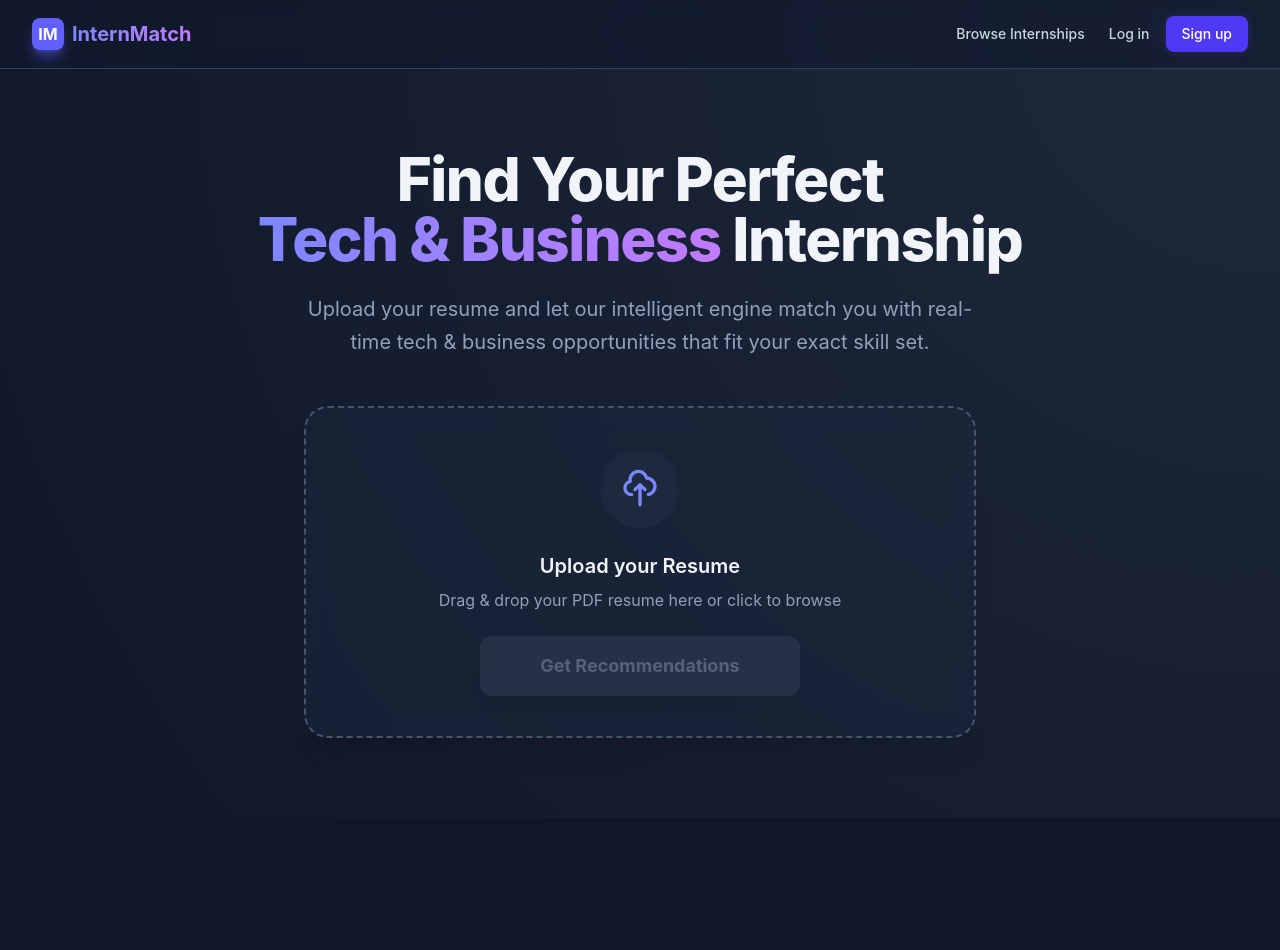
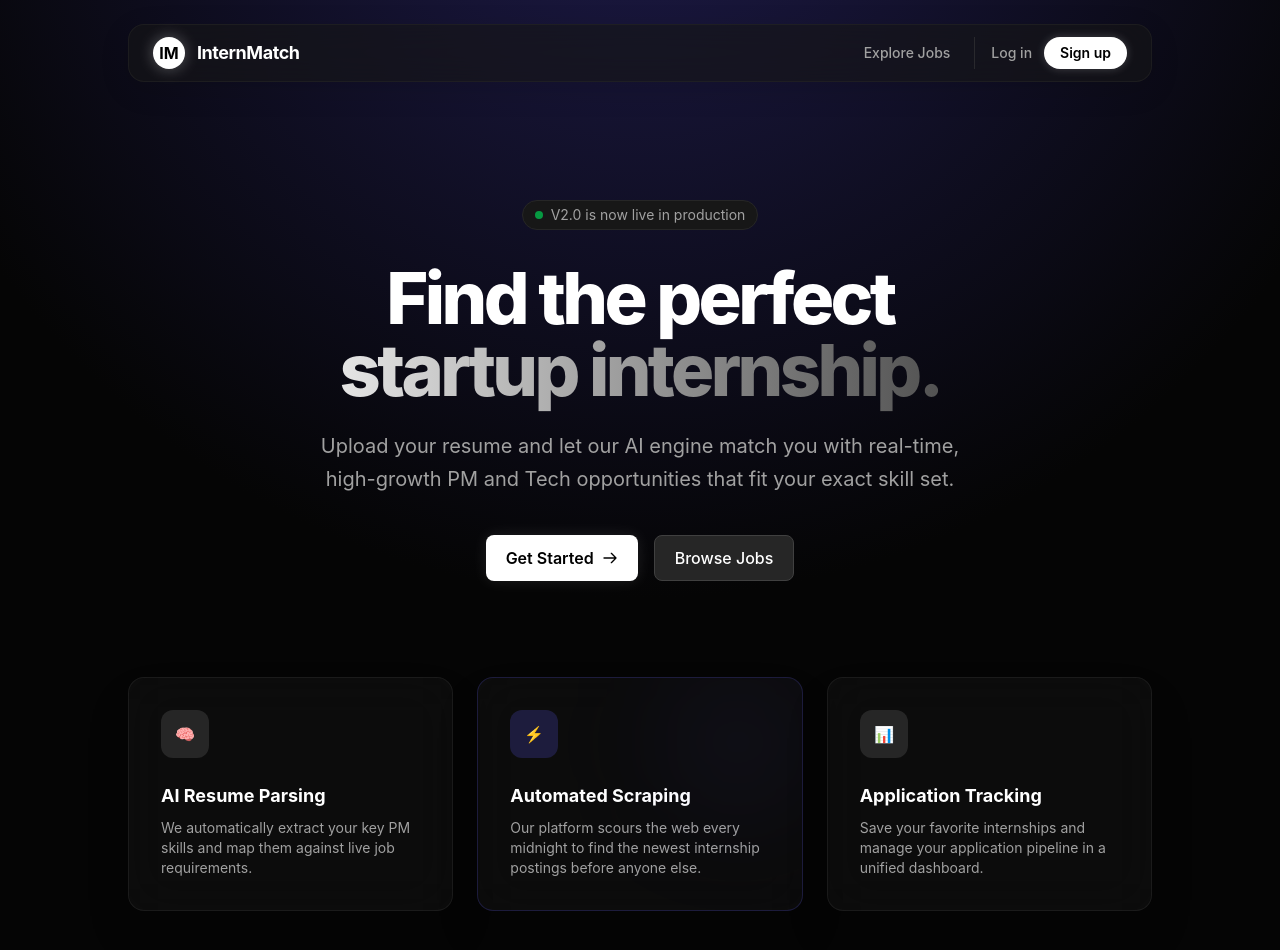
Before and after one commit to Parveen12218349/PM-INTERNSHIP, a React (Vite) app in the folder frontend_ui/: page / in a window 1280 px wide. Shown: the top 950 px of the page. Before the commit the page ends 818 px from the top, so only its background shows below. Built offline with nearby package versions, Linux system fonts and the light colour scheme.

Commit message:
feat(ui): premium SaaS aesthetic redesign

```diff
--- a/frontend_ui/src/App.jsx
+++ b/frontend_ui/src/App.jsx
@@ -17,52 +17,51 @@ function App() {
 
   return (
     <div className="min-h-screen">
-      <nav className="border-b border-slate-700 bg-slate-900/50 backdrop-blur-sm sticky top-0 z-50">
-        <div className="max-w-7xl mx-auto px-4 sm:px-6 lg:px-8 py-4 flex justify-between items-center">
-          <Link to="/" className="flex items-center gap-2">
-            <div className="w-8 h-8 rounded-lg bg-indigo-500 flex items-center justify-center font-bold text-white shadow-lg shadow-indigo-500/50">
+      <nav className="fixed top-6 left-1/2 -translate-x-1/2 z-50 w-[95%] max-w-5xl">
+        <div className="glass-panel px-6 py-3 flex justify-between items-center bg-neutral-900/60 shadow-[0_8px_30px_rgb(0,0,0,0.12)]">
+          <Link to="/" className="flex items-center gap-3 group">
+            <div className="w-8 h-8 rounded-full bg-white flex items-center justify-center font-bold text-black shadow-[0_0_15px_rgba(255,255,255,0.3)] group-hover:scale-105 transition-transform">
               IM
             </div>
-            <span className="text-xl font-bold bg-clip-text text-transparent bg-gradient-to-r from-indigo-400 to-purple-400">
+            <span className="text-lg font-bold text-white tracking-tight">
               InternMatch
             </span>
           </Link>
           <div className="flex items-center gap-6">
-            <Link to="/internships" className="text-sm font-medium text-slate-300 hover:text-indigo-400 transition-colors">
-              Browse Internships
+            <Link to="/internships" className="text-sm font-medium text-neutral-400 hover:text-white transition-colors">
+              Explore Jobs
             </Link>
 
             {user && (
-              <Link to="/my-applications" className="text-sm font-medium text-indigo-400 hover:text-indigo-300 transition-colors">
-                My Applications
+              <Link to="/my-applications" className="text-sm font-medium text-neutral-400 hover:text-white transition-colors">
+                Applications
               </Link>
             )}
 
             {user?.role === 'admin' && (
-              <Link to="/admin" className="text-sm font-medium text-red-400 hover:text-red-300 transition-colors border border-red-500/30 bg-red-500/10 px-3 py-1.5 rounded">
-                Admin Panel
+              <Link to="/admin" className="text-xs font-bold text-red-400 hover:text-red-300 transition-colors border border-red-500/30 bg-red-500/10 px-2.5 py-1 rounded-full uppercase tracking-widest">
+                Admin
               </Link>
             )}
 
             {user ? (
-              <div className="flex items-center gap-4">
-                <span className="text-sm text-slate-400 border-r border-slate-700 pr-4">
+              <div className="flex items-center gap-4 pl-4 border-l border-neutral-700/50">
+                <span className="text-sm text-neutral-300 font-medium">
                   {user.email.split('@')[0]}
-                  {user.role === 'admin' && <span className="ml-2 text-xs bg-red-500/20 text-red-400 px-2 py-1 rounded">Admin</span>}
                 </span>
                 <button
                   onClick={logout}
-                  className="text-sm font-medium text-slate-300 hover:text-white transition-colors"
+                  className="text-sm font-medium text-neutral-500 hover:text-white transition-colors"
                 >
                   Logout
                 </button>
               </div>
             ) : (
-              <div className="flex items-center gap-4">
-                <Link to="/login" className="text-sm font-medium text-slate-300 hover:text-white transition-colors">
+              <div className="flex items-center gap-3 pl-4 border-l border-neutral-700/50">
+                <Link to="/login" className="text-sm font-medium text-neutral-400 hover:text-white transition-colors">
                   Log in
                 </Link>
-                <Link to="/register" className="text-sm font-medium bg-indigo-600 hover:bg-indigo-500 text-white px-4 py-2 rounded-lg transition-all shadow-[0_0_10px_rgba(79,70,229,0.3)]">
+                <Link to="/register" className="text-sm font-semibold bg-white text-black px-4 py-1.5 rounded-full hover:bg-neutral-200 transition-all shadow-[0_0_10px_rgba(255,255,255,0.2)]">
                   Sign up
                 </Link>
               </div>
@@ -71,7 +70,7 @@ function App() {
         </div>
       </nav>
 
-      <main>
+      <main className="pt-28">
         <Routes>
           <Route path="/" element={<Home />} />
           <Route path="/results" element={<Results />} />
--- a/frontend_ui/src/index.css
+++ b/frontend_ui/src/index.css
@@ -2,36 +2,45 @@
 
 @layer base {
   body {
-    @apply bg-slate-900 text-slate-100 antialiased min-h-screen font-sans;
-    background-image: radial-gradient(circle at top right, #1e293b, #0f172a);
+    @apply bg-[#050505] text-neutral-200 antialiased min-h-screen font-sans overflow-x-hidden;
+    /* Subtle radial gradient to break pure black */
+    background-image: radial-gradient(circle at 50% -20%, #1e1b4b, #050505 60%);
   }
 }
 
 @layer components {
   .glass-panel {
-    @apply bg-slate-800/50 backdrop-blur-md border border-slate-700/50 rounded-2xl shadow-xl;
+    @apply bg-neutral-900/40 backdrop-blur-xl border border-neutral-800/60 rounded-2xl shadow-2xl;
+  }
+
+  .glass-panel-hover {
+    @apply hover:border-indigo-500/30 hover:bg-neutral-900/60 transition-all duration-300;
   }
 
   .btn-primary {
-    @apply px-6 py-3 bg-indigo-600 hover:bg-indigo-500 text-white font-medium rounded-lg transition-all duration-300 shadow-lg shadow-indigo-500/30 transform hover:-translate-y-1;
+    @apply px-5 py-2.5 bg-white text-black font-semibold rounded-lg hover:bg-neutral-200 transition-all duration-300 shadow-[0_0_15px_rgba(255,255,255,0.1)] hover:shadow-[0_0_20px_rgba(255,255,255,0.2)] transform hover:-translate-y-0.5 active:scale-95;
   }
 
   .btn-secondary {
-    @apply px-6 py-3 bg-slate-700 hover:bg-slate-600 text-white font-medium rounded-lg transition-all duration-300;
+    @apply px-5 py-2.5 bg-neutral-800 hover:bg-neutral-700 text-white font-medium rounded-lg border border-neutral-700 transition-all duration-300 active:scale-95;
+  }
+
+  .btn-accent {
+    @apply px-5 py-2.5 bg-indigo-600 hover:bg-indigo-500 text-white font-medium rounded-lg transition-all duration-300 shadow-[0_0_15px_rgba(79,70,229,0.3)] hover:shadow-[0_0_25px_rgba(79,70,229,0.5)] transform hover:-translate-y-0.5 active:scale-95;
   }
 }
 
 /* Custom Scrollbar */
 ::-webkit-scrollbar {
-  width: 8px;
+  width: 6px;
 }
 ::-webkit-scrollbar-track {
-  background: #0f172a;
+  background: #050505;
 }
 ::-webkit-scrollbar-thumb {
-  background: #334155;
-  border-radius: 4px;
+  background: #262626;
+  border-radius: 10px;
 }
 ::-webkit-scrollbar-thumb:hover {
-  background: #475569;
+  background: #404040;
 }
--- a/frontend_ui/src/pages/Home.jsx
+++ b/frontend_ui/src/pages/Home.jsx
@@ -131,25 +131,64 @@ export default function Home() {
     }
   };
 
+  const token = localStorage.getItem('token');
+
   return (
-    <div className="max-w-4xl mx-auto px-4 py-20 flex flex-col items-center">
-      <div className="text-center mb-12">
-        <h1 className="text-5xl md:text-6xl font-extrabold mb-6 tracking-tight">
-          Find Your Perfect <br/>
-          <span className="text-transparent bg-clip-text bg-gradient-to-r from-indigo-400 to-purple-400">
-            Tech & Business
-          </span> Internship
+    <div className="max-w-6xl mx-auto px-4 py-12 flex flex-col items-center">
+      {!token ? (
+        <div className="w-full mt-10 flex flex-col items-center text-center">
+          <div className="inline-flex items-center gap-2 px-3 py-1 rounded-full bg-neutral-900 border border-neutral-800 text-sm text-neutral-400 mb-8">
+            <span className="w-2 h-2 rounded-full bg-green-500 animate-pulse"></span>
+            V2.0 is now live in production
+          </div>
+          <h1 className="text-5xl md:text-7xl font-extrabold mb-6 tracking-tighter text-white">
+            Find the perfect <br/>
+            <span className="text-transparent bg-clip-text bg-gradient-to-r from-neutral-200 to-neutral-600">
+              startup internship.
+            </span>
           </h1>
-        <p className="text-xl text-slate-400 max-w-2xl mx-auto leading-relaxed">
-          Upload your resume and let our intelligent engine match you with real-time tech & business opportunities that fit your exact skill set.
+          <p className="text-lg md:text-xl text-neutral-400 max-w-2xl mx-auto leading-relaxed mb-10">
+            Upload your resume and let our AI engine match you with real-time, high-growth PM and Tech opportunities that fit your exact skill set.
           </p>
+          <div className="flex gap-4">
+            <button onClick={() => navigate('/register')} className="btn-primary flex items-center gap-2">
+              Get Started
+              <svg className="w-4 h-4" fill="none" stroke="currentColor" viewBox="0 0 24 24"><path strokeLinecap="round" strokeLinejoin="round" strokeWidth="2" d="M14 5l7 7m0 0l-7 7m7-7H3"></path></svg>
+            </button>
+            <button onClick={() => navigate('/internships')} className="btn-secondary">
+              Browse Jobs
+            </button>
           </div>
 
-      <div className="w-full max-w-2xl">
+          <div className="mt-24 grid grid-cols-1 md:grid-cols-3 gap-6 w-full max-w-5xl text-left">
+            <div className="glass-panel p-8">
+              <div className="w-12 h-12 bg-neutral-800 rounded-xl flex items-center justify-center mb-6">🧠</div>
+              <h3 className="text-lg font-bold text-white mb-2">AI Resume Parsing</h3>
+              <p className="text-neutral-400 text-sm">We automatically extract your key PM skills and map them against live job requirements.</p>
+            </div>
+            <div className="glass-panel p-8 border-indigo-500/20 relative overflow-hidden">
+              <div className="absolute top-0 right-0 w-32 h-32 bg-indigo-500/10 blur-3xl rounded-full"></div>
+              <div className="w-12 h-12 bg-indigo-500/20 text-indigo-400 rounded-xl flex items-center justify-center mb-6">⚡</div>
+              <h3 className="text-lg font-bold text-white mb-2">Automated Scraping</h3>
+              <p className="text-neutral-400 text-sm">Our platform scours the web every midnight to find the newest internship postings before anyone else.</p>
+            </div>
+            <div className="glass-panel p-8">
+              <div className="w-12 h-12 bg-neutral-800 rounded-xl flex items-center justify-center mb-6">📊</div>
+              <h3 className="text-lg font-bold text-white mb-2">Application Tracking</h3>
+              <p className="text-neutral-400 text-sm">Save your favorite internships and manage your application pipeline in a unified dashboard.</p>
+            </div>
+          </div>
+        </div>
+      ) : (
+        <div className="w-full max-w-2xl mt-10">
+          <div className="text-center mb-10">
+            <h2 className="text-3xl font-bold text-white tracking-tight mb-3">Initialize your Profile</h2>
+            <p className="text-neutral-400">Upload your PDF resume to extract your skills and generate personalized matches.</p>
+          </div>
           <div
-          className={`glass-panel p-10 flex flex-col items-center justify-center border-2 border-dashed transition-all duration-300 rounded-3xl
-            ${isDragging ? 'border-indigo-500 bg-indigo-500/10 scale-105' : 'border-slate-600 hover:border-slate-500 hover:bg-slate-800/80'}
-            ${file ? 'border-green-500/50 bg-green-500/5' : ''}`}
+            className={`glass-panel p-12 flex flex-col items-center justify-center border-2 border-dashed transition-all duration-300 rounded-[2rem] cursor-pointer
+              ${isDragging ? 'border-indigo-500 bg-indigo-500/5 scale-[1.02]' : 'border-neutral-700 hover:border-neutral-500 hover:bg-neutral-800/30'}
+              ${file ? 'border-white/20 bg-white/5' : ''}`}
             onDragOver={handleDragOver}
             onDragLeave={handleDragLeave}
             onDrop={handleDrop}
@@ -163,8 +202,8 @@ export default function Home() {
               className="hidden"
             />
 
-          <div className="w-20 h-20 rounded-full bg-slate-800 flex items-center justify-center mb-6 shadow-inner">
-            <svg className={`w-10 h-10 ${file ? 'text-green-400' : 'text-indigo-400'}`} fill="none" viewBox="0 0 24 24" stroke="currentColor">
+            <div className="w-16 h-16 rounded-full bg-neutral-900 flex items-center justify-center mb-6 border border-neutral-800">
+              <svg className={`w-8 h-8 ${file ? 'text-white' : 'text-neutral-400'}`} fill="none" viewBox="0 0 24 24" stroke="currentColor">
                 {file ? (
                   <path strokeLinecap="round" strokeLinejoin="round" strokeWidth={2} d="M5 13l4 4L19 7" />
                 ) : (
@@ -173,11 +212,11 @@ export default function Home() {
               </svg>
             </div>
 
-          <h3 className="text-xl font-semibold mb-2">
-            {file ? file.name : "Upload your Resume"}
+            <h3 className="text-lg font-semibold text-white mb-2">
+              {file ? file.name : "Select your Resume"}
             </h3>
-          <p className="text-slate-400 text-center mb-6">
-            {file ? "Ready to analyze!" : "Drag & drop your PDF resume here or click to browse"}
+            <p className="text-neutral-500 text-sm text-center mb-8">
+              {file ? "Ready to analyze your skills" : "Drag & drop your PDF here or click to browse"}
             </p>
 
             <button
@@ -186,27 +225,28 @@ export default function Home() {
                 processResume();
               }}
               disabled={!file || loading}
-            className={`w-full max-w-xs py-4 rounded-xl font-bold text-lg transition-all duration-300 shadow-lg flex justify-center items-center gap-2
-              ${!file ? 'bg-slate-700 text-slate-400 cursor-not-allowed opacity-50' :
-                'bg-gradient-to-r from-indigo-600 to-purple-600 hover:from-indigo-500 hover:to-purple-500 text-white transform hover:-translate-y-1 hover:shadow-indigo-500/25'}
+              className={`w-full max-w-xs py-3 rounded-xl font-medium text-sm transition-all duration-300 flex justify-center items-center gap-2
+                ${!file ? 'bg-neutral-800 text-neutral-500 cursor-not-allowed' :
+                  'bg-white text-black hover:bg-neutral-200 transform hover:-translate-y-0.5 active:scale-95 shadow-[0_0_20px_rgba(255,255,255,0.15)]'}
               `}
             >
               {loading ? (
                 <>
-                <svg className="animate-spin -ml-1 mr-3 h-5 w-5 text-white" xmlns="http://www.w3.org/2000/svg" fill="none" viewBox="0 0 24 24">
+                  <svg className="animate-spin -ml-1 mr-2 h-4 w-4 text-black" xmlns="http://www.w3.org/2000/svg" fill="none" viewBox="0 0 24 24">
                     <circle className="opacity-25" cx="12" cy="12" r="10" stroke="currentColor" strokeWidth="4"></circle>
                     <path className="opacity-75" fill="currentColor" d="M4 12a8 8 0 018-8V0C5.373 0 0 5.373 0 12h4zm2 5.291A7.962 7.962 0 014 12H0c0 3.042 1.135 5.824 3 7.938l3-2.647z"></path>
                   </svg>
-                Analyzing Profile...
+                  Processing PDF...
                 </>
-            ) : "Get Recommendations"}
+              ) : "Analyze Profile"}
             </button>
 
             {error && (
-            <p className="mt-4 text-red-400 text-sm font-medium">{error}</p>
+              <p className="mt-4 text-red-400 text-sm font-medium bg-red-500/10 px-4 py-2 rounded-lg border border-red-500/20">{error}</p>
             )}
           </div>
         </div>
+      )}
     </div>
   );
 }
--- a/frontend_ui/src/pages/MyApplications.jsx
+++ b/frontend_ui/src/pages/MyApplications.jsx
@@ -1,6 +1,6 @@
 import { useState, useEffect } from 'react';
 import { motion } from 'framer-motion';
-import { Trash2, ExternalLink, Briefcase } from 'lucide-react';
+import { Trash2, ExternalLink, Briefcase, Building2, Clock } from 'lucide-react';
 import { Link } from 'react-router-dom';
 
 export default function MyApplications() {
@@ -49,65 +49,82 @@ export default function MyApplications() {
   };
 
   if (loading) {
-    return <div className="p-20 text-center text-slate-400">Loading your applications...</div>;
+    return <div className="p-20 text-center text-neutral-500">Loading pipeline...</div>;
   }
 
+  const containerVariants = {
+    hidden: { opacity: 0 },
+    show: { opacity: 1, transition: { staggerChildren: 0.1 } }
+  };
+  const itemVariants = {
+    hidden: { opacity: 0, y: 10 },
+    show: { opacity: 1, y: 0, transition: { duration: 0.3 } }
+  };
+
   return (
-    <div className="max-w-6xl mx-auto px-4 py-12">
-      <div className="mb-10">
-        <h1 className="text-4xl font-extrabold mb-2 bg-clip-text text-transparent bg-gradient-to-r from-white to-slate-400">
-          My Applications
-        </h1>
-        <p className="text-slate-400 font-medium">Track your saved internships and application statuses.</p>
+    <div className="max-w-5xl mx-auto px-4 py-8">
+      <div className="mb-10 flex justify-between items-end">
+        <div>
+          <h1 className="text-3xl font-extrabold mb-1 text-white tracking-tight">
+            Pipeline
+          </h1>
+          <p className="text-neutral-400 text-sm">Track and manage your saved opportunities.</p>
+        </div>
+        <div className="text-sm font-semibold text-neutral-500 bg-neutral-900 border border-neutral-800 px-3 py-1.5 rounded-lg">
+          {applications.length} Saved
+        </div>
       </div>
 
       {applications.length === 0 ? (
-        <div className="glass-panel p-16 text-center flex flex-col items-center">
-          <Briefcase className="w-12 h-12 text-slate-600 mb-4" />
-          <h2 className="text-xl text-slate-300 font-bold mb-2">No saved applications</h2>
-          <p className="text-slate-500 mb-6">You haven't saved any internships yet. Upload your resume to find matches!</p>
-          <Link to="/" className="btn-primary">Find Internships</Link>
+        <div className="glass-panel p-20 text-center flex flex-col items-center">
+          <Briefcase className="w-12 h-12 text-neutral-600 mb-4" />
+          <h2 className="text-lg text-white font-bold mb-2">Your pipeline is empty</h2>
+          <p className="text-neutral-500 text-sm mb-6">Discover matches to start building your application pipeline.</p>
+          <Link to="/" className="btn-primary text-sm">Discover Jobs</Link>
         </div>
       ) : (
-        <div className="grid gap-6">
+        <motion.div variants={containerVariants} initial="hidden" animate="show" className="grid gap-4">
           {applications.map((app) => (
             <motion.div
               key={app.application_id}
-              initial={{ opacity: 0, y: 10 }}
-              animate={{ opacity: 1, y: 0 }}
-              className="glass-panel p-6 flex flex-col md:flex-row justify-between items-center gap-6 group"
+              variants={itemVariants}
+              className="glass-panel glass-panel-hover p-5 flex flex-col sm:flex-row justify-between items-start sm:items-center gap-4 group"
             >
-              <div className="flex-1">
-                <h2 className="text-xl font-bold text-white mb-1 group-hover:text-indigo-400 transition-colors">
-                  {app.title}
-                </h2>
-                <p className="text-slate-400 font-medium">{app.company}</p>
-                <div className="mt-3 flex gap-2">
-                  <span className="px-3 py-1 bg-indigo-500/10 text-indigo-400 border border-indigo-500/20 rounded-full text-xs font-semibold uppercase tracking-wider">
-                    {app.status}
-                  </span>
-                  <span className="px-3 py-1 bg-slate-800 text-slate-400 border border-slate-700 rounded-full text-xs">
-                    Saved on {new Date(app.applied_at).toLocaleDateString()}
-                  </span>
+              <div className="flex items-center gap-4">
+                <div className="w-10 h-10 rounded-lg bg-neutral-900 border border-neutral-800 flex items-center justify-center shrink-0">
+                  <Building2 className="w-5 h-5 text-neutral-500" />
+                </div>
+                <div>
+                  <h2 className="text-lg font-bold text-white group-hover:text-indigo-400 transition-colors tracking-tight leading-tight">
+                    {app.title}
+                  </h2>
+                  <div className="flex items-center gap-3 mt-1">
+                    <span className="text-sm text-neutral-400 font-medium">{app.company}</span>
+                    <span className="w-1 h-1 rounded-full bg-neutral-700"></span>
+                    <span className="flex items-center gap-1 text-xs text-neutral-500">
+                      <Clock className="w-3 h-3" />
+                      {new Date(app.applied_at).toLocaleDateString(undefined, { month: 'short', day: 'numeric' })}
+                    </span>
+                  </div>
                 </div>
               </div>
 
-              <div className="flex items-center gap-4 shrink-0">
+              <div className="flex items-center gap-3 w-full sm:w-auto justify-end border-t border-neutral-800 pt-4 sm:border-0 sm:pt-0 mt-2 sm:mt-0">
                 <button
                   onClick={() => handleDelete(app.application_id)}
-                  className="p-3 text-slate-500 hover:text-red-400 hover:bg-red-500/10 rounded-xl transition-all"
-                  title="Remove"
+                  className="p-2 text-neutral-500 hover:text-red-400 hover:bg-red-500/10 rounded-lg transition-all"
+                  title="Remove from Pipeline"
                 >
-                  <Trash2 className="w-5 h-5" />
+                  <Trash2 className="w-4 h-4" />
                 </button>
-                <a href={app.link} target="_blank" rel="noopener noreferrer" className="btn-primary flex items-center gap-2">
+                <a href={app.link} target="_blank" rel="noopener noreferrer" className="btn-primary text-xs px-4 py-2 flex items-center gap-2 group/btn">
                   Apply Link
-                  <ExternalLink className="w-4 h-4" />
+                  <ExternalLink className="w-3 h-3 group-hover/btn:translate-x-0.5 group-hover/btn:-translate-y-0.5 transition-transform" />
                 </a>
               </div>
             </motion.div>
           ))}
-        </div>
+        </motion.div>
       )}
     </div>
   );
```
Also changed, not shown: frontend_ui/src/pages/Results.jsx (+71 -59 lines). Lines whose indentation alone changed are shown as unchanged.
